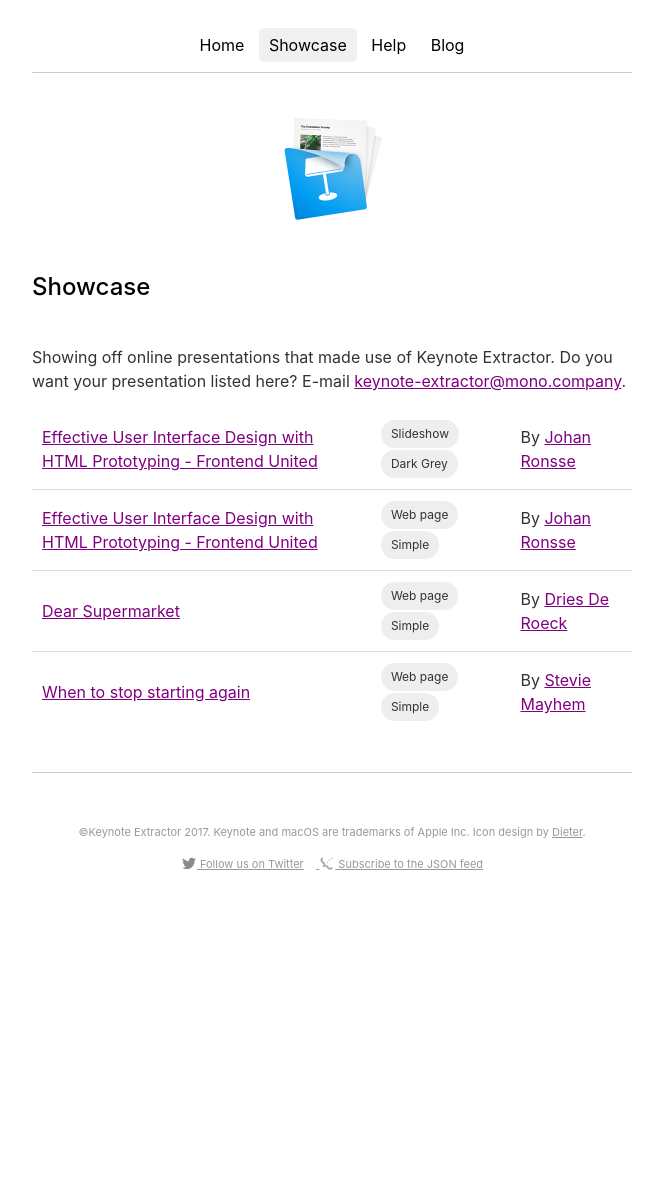
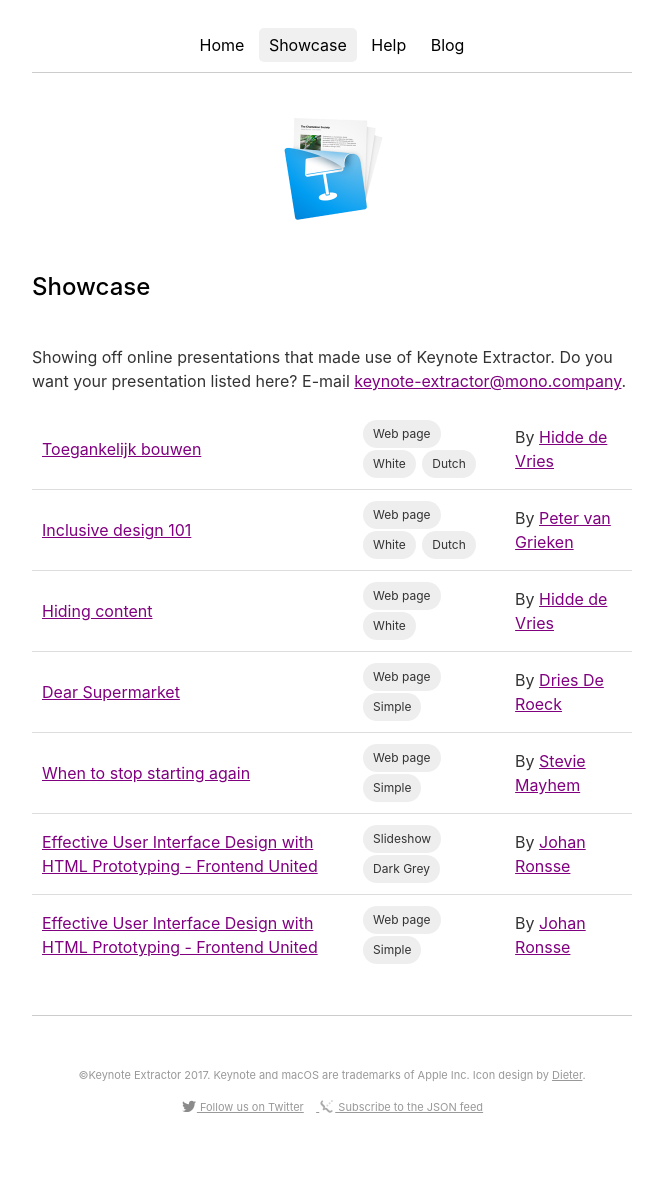
Before and after one commit to Wolfr/keynote-extractor-site, a Jekyll site: the page built from showcase/index.html, in a window 1280 px wide. Shown: the whole page, without its empty margins (308-971 px from the left). Built offline with Jekyll 4.4.1, drawn with Linux system fonts in a browser that asks for light colours; before the commit the page ends 940 px from its top, so only the background shows below that.

Commit message:
Update (uncommitted)

```diff
--- a/showcase/index.html
+++ b/showcase/index.html
@@ -6,6 +6,31 @@
 <p>Showing off online presentations that made use of Keynote Extractor. Do you want your presentation listed here? E-mail <a href="mailto:keynote-extractor@mono.company">keynote-extractor@mono.company</a>.</p>
 
 <table class="table">
+    <tr>
+        <td><a href="https://hiddedevries.nl/en/talks/2017-09-21-toegankelijk-bouwen/"><span lang="nl">Toegankelijk bouwen</span></a></td>
+        <td class="tags"><span>Web page</span> <span>White</span> <span>Dutch</span></td>
+        <td>By <a href="https://twitter.com/hdv">Hidde de Vries</a></td>
+    </tr>
+    <tr>
+        <td><a href="https://frozenrockets.nl/talk/inclusive-design-101">Inclusive design 101</a></td>
+        <td class="tags"><span>Web page</span> <span>White</span> <span>Dutch</span></td>
+        <td>By <a href="https://twitter.com/petervangrieken">Peter van Grieken</a></td>
+    </tr>
+    <tr>
+        <td><a href="https://hiddedevries.nl/en/talks/2017-06-21-hiding-content/">Hiding content</a></td>
+        <td class="tags"><span>Web page</span> <span>White</span></td>
+        <td>By <a href="https://twitter.com/hdv">Hidde de Vries</a></td>
+    </tr>
+    <tr>
+        <td><a href="http://roeckoe.be/dearsupermarket/">Dear Supermarket</a></td>
+        <td class="tags"><span>Web page</span> <span>Simple</span></td>
+        <td>By <a href="https://twitter.com/DriesDeRoeck">Dries De Roeck</a></td>
+    </td>
+    <tr>
+        <td><a href="https://stevie-mayhew.github.io/when-to-stop-starting/">When to stop starting again</a></td>
+        <td class="tags"><span>Web page</span> <span>Simple</span></td>
+        <td>By <a href="https://twitter.com/steviemayhew">Stevie Mayhem</a></td>
+    </td>
     <tr>
         <td><a href="https://keynote-extractor.com/presentatie-frontend-united-slideshow/">Effective User Interface Design with HTML Prototyping - Frontend United</a></td>
         <td class="tags"><span>Slideshow</span> <span>Dark Grey</span></td>
@@ -16,14 +41,5 @@
         <td class="tags"><span>Web page</span> <span>Simple</span></td>
         <td>By <a href="http://twitter.com/wolfr_2">Johan Ronsse</a></td>
     </td>
-    <tr>
-        <td><a href="http://roeckoe.be/dearsupermarket/">Dear Supermarket</a></td>
-        <td class="tags"><span>Web page</span> <span>Simple</span></td>
-        <td>By <a href="https://twitter.com/DriesDeRoeck">Dries De Roeck</a></td>
-    </td>
-    <tr>
-        <td><a href="https://stevie-mayhew.github.io/when-to-stop-starting/">When to stop starting again</a></td>
-        <td class="tags"><span>Web page</span> <span>Simple</span></td>
-        <td>By <a href="https://twitter.com/steviemayhew">Stevie Mayhem</a></td>
-    </td>
+
 </table>
```
Also changed, not shown: _posts/2017-09-26-showcase.markdown (added, +7 -0 lines).
